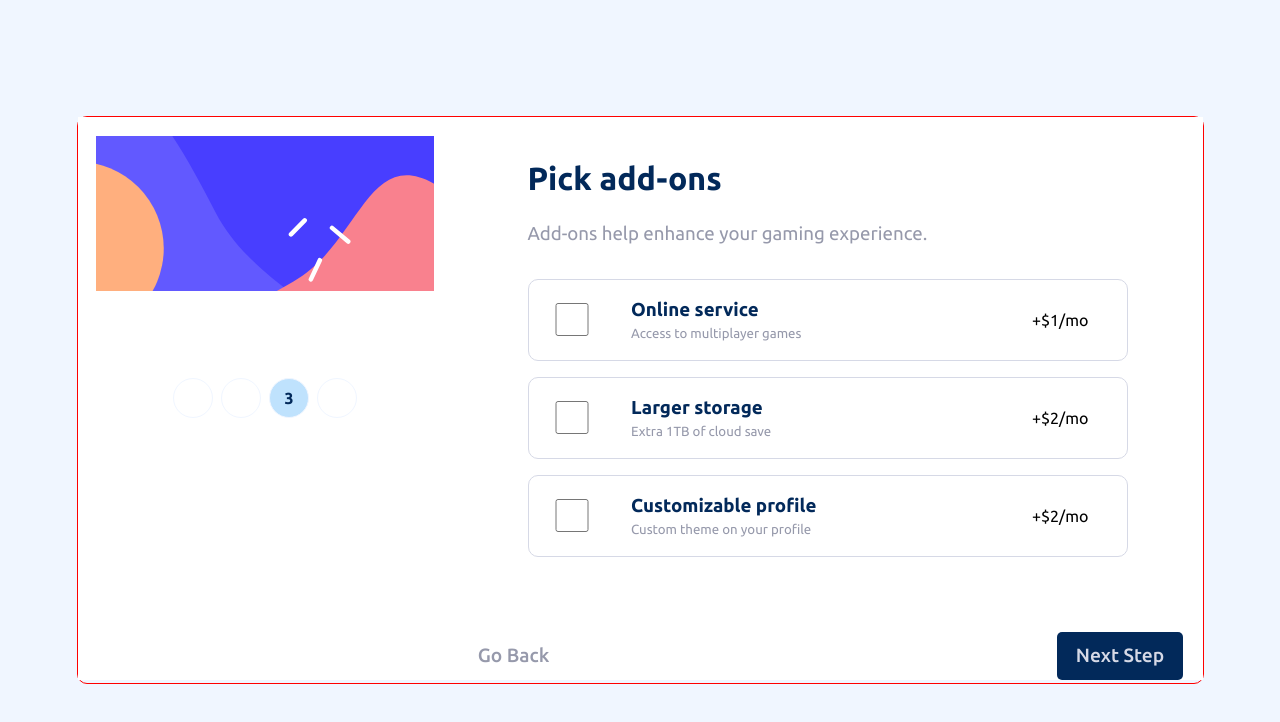
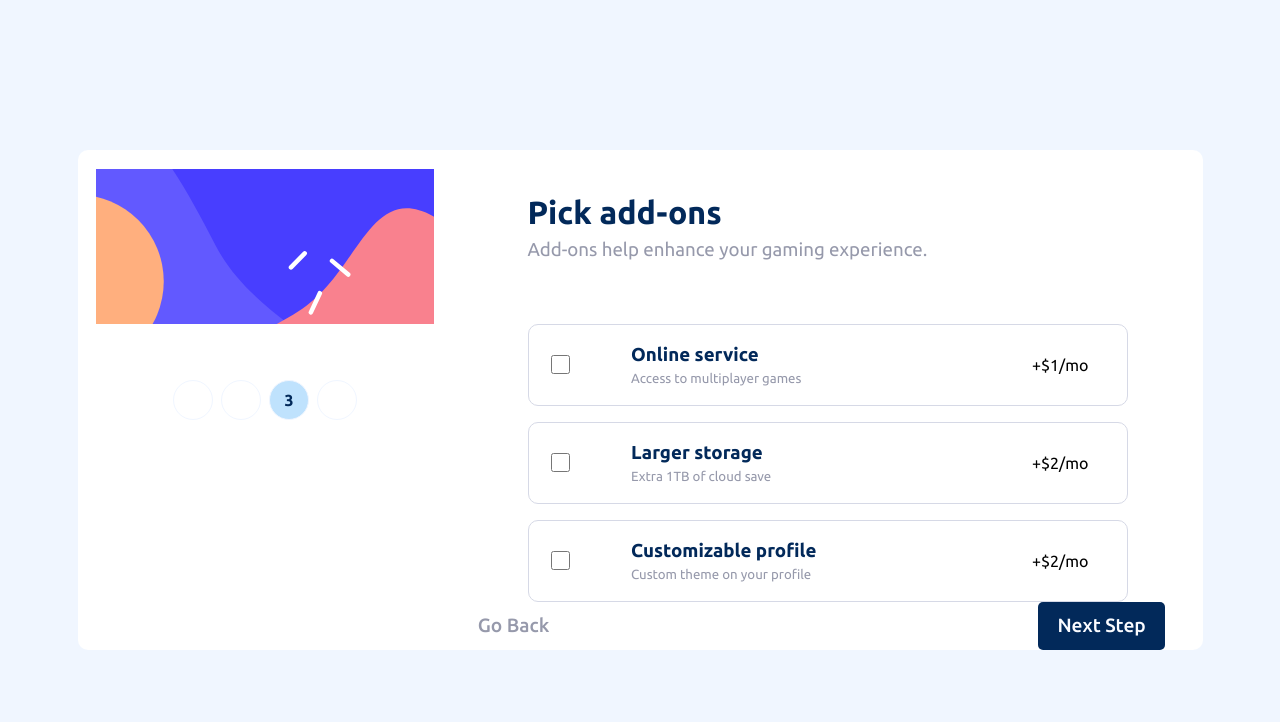
Before and after one commit to Achal-00/multi-step-form, a Next.js app: page /addOn in a window 1280 px wide. Shown: the top 722 px of the page. Built offline with nearby package versions, Linux system fonts and the light colour scheme.

Commit message:
version-1.1

```diff
--- a/app/addOn/page.jsx
+++ b/app/addOn/page.jsx
@@ -24,16 +24,20 @@ const page = () => {
       document.querySelector(".addon-one input").checked = true;
       document.querySelector(".addon-one").style.border =
         "thin solid var(--marine-blue)";
+      document.querySelector(".addon-one").style.background = "var(--magnolia)";
     }
     if (state.storage === true) {
       document.querySelector(".addon-two input").checked = true;
       document.querySelector(".addon-two").style.border =
         "thin solid var(--marine-blue)";
+      document.querySelector(".addon-two").style.background = "var(--magnolia)";
     }
     if (state.profile === true) {
       document.querySelector(".addon-three input").checked = true;
       document.querySelector(".addon-three").style.border =
         "thin solid var(--marine-blue)";
+      document.querySelector(".addon-three").style.background =
+        "var(--magnolia)";
     }
   }, []);
 
@@ -41,28 +45,35 @@ const page = () => {
     if (document.querySelector(".addon-one input").checked) {
       document.querySelector(".addon-one").style.border =
         "thin solid var(--marine-blue)";
+      document.querySelector(".addon-one").style.background = "var(--magnolia)";
       dispatch({ type: "CHANGE_SERVICE", payload: true });
     } else {
       document.querySelector(".addon-one").style.border =
         "thin solid var(--light-grey)";
+      document.querySelector(".addon-one").style.background = "var(--white)";
       dispatch({ type: "CHANGE_SERVICE", payload: false });
     }
     if (document.querySelector(".addon-two input").checked) {
       document.querySelector(".addon-two").style.border =
         "thin solid var(--marine-blue)";
+      document.querySelector(".addon-two").style.background = "var(--magnolia)";
       dispatch({ type: "CHANGE_STORAGE", payload: true });
     } else {
       document.querySelector(".addon-two").style.border =
         "thin solid var(--light-grey)";
+      document.querySelector(".addon-two").style.background = "var(--white)";
       dispatch({ type: "CHANGE_STORAGE", payload: false });
     }
     if (document.querySelector(".addon-three input").checked) {
       document.querySelector(".addon-three").style.border =
         "thin solid var(--marine-blue)";
+      document.querySelector(".addon-three").style.background =
+        "var(--magnolia)";
       dispatch({ type: "CHANGE_PROFILE", payload: true });
     } else {
       document.querySelector(".addon-three").style.border =
         "thin solid var(--light-grey)";
+      document.querySelector(".addon-three").style.background = "var(--white)";
       dispatch({ type: "CHANGE_PROFILE", payload: false });
     }
   }, [temp]);
--- a/app/placed/page.jsx
+++ b/app/placed/page.jsx
@@ -1,3 +1,4 @@
+"use client";
 import React from "react";
 
 const page = () => {
--- a/components/Footer.jsx
+++ b/components/Footer.jsx
@@ -5,34 +5,93 @@ import { useContext, useEffect } from "react";
 
 const Footer = () => {
   const router = useRouter();
+  const width = screen.width;
   const { state, dispatch } = useContext(store);
   const currentPage = usePathname();
 
   useEffect(() => {
-    if (currentPage === "/") {
+    switch (currentPage) {
+      case "/":
         document.querySelector(".back-button").style.visibility = "hidden";
-    } else {
+        document.querySelector(".next-button button").textContent = "Next Step";
+        document.querySelector(".next-button button").style.background =
+          "var(--marine-blue)";
+        break;
+      case "/plan":
         document.querySelector(".back-button").style.visibility = "visible";
-    }
-    if (currentPage === "/final") {
+        document.querySelector(".next-button button").textContent = "Next Step";
+        document.querySelector(".next-button button").style.background =
+          "var(--marine-blue)";
+        break;
+      case "/addOn":
+        document.querySelector(".next-button button").textContent = "Next Step";
+        document.querySelector(".next-button button").style.background =
+          "var(--marine-blue)";
+        break;
+      case "/final":
         document.querySelector(".next-button button").textContent = "Confirm";
         document.querySelector(".next-button button").style.background =
           "var(--purplish-blue)";
-    } else {
-      document.querySelector(".next-button button").textContent = "Next Step";
-      document.querySelector(".next-button button").style.background =
-        "var(--marine-blue)";
-    }
-    if (currentPage === "/placed") {
-      document.querySelector(".footer").style.background = "var(--magnolia)";
+        break;
+      case "/placed":
+        if (width < 1200) {
+          document.querySelector(".footer").style.background =
+            "var(--magnolia)";
           document.querySelector(".back-button").style.display = "none";
           document.querySelector(".next-button").style.display = "none";
         } else {
-      document.querySelector(".footer").style.background = "var(--white)";
-      document.querySelector(".back-button").style.display = "block";
-      document.querySelector(".next-button").style.display = "block";
+          document.querySelector(".back-button").style.display = "none";
+          document.querySelector(".next-button").style.display = "none";
         }
+        break;
+      default:
+        break;
+    }
+    // if (currentPage === "/") {
+    //   document.querySelector(".back-button").style.visibility = "hidden";
+    // } else {
+    //   document.querySelector(".back-button").style.visibility = "visible";
+    // }
+    // if (currentPage === "/final") {
+    //   document.querySelector(".next-button button").textContent = "Confirm";
+    //   document.querySelector(".next-button button").style.background =
+    //     "var(--purplish-blue)";
+    // } else {
+    //   document.querySelector(".next-button button").textContent = "Next Step";
+    //   document.querySelector(".next-button button").style.background =
+    //     "var(--marine-blue)";
+    // }
+    // if (currentPage === "/placed") {
+    //   document.querySelector(".footer").style.background = "var(--magnolia)";
+    //   document.querySelector(".back-button").style.display = "none";
+    //   document.querySelector(".next-button").style.display = "none";
+    // } else {
+    //   document.querySelector(".footer").style.background = "var(--white)";
+    //   document.querySelector(".back-button").style.display = "block";
+    //   document.querySelector(".next-button").style.display = "block";
+    // }
+    // if (currentPage === "/placed") {
+    //   if (width < 1200) {
+    //     document.querySelector(".footer").style.background = "var(--magnolia)";
+    //     document.querySelector(".back-button").style.display = "none";
+    //     document.querySelector(".next-button").style.display = "none";
+    //   } else {
+    //     document.querySelector(".footer").style.background = "var(--white)";
+    //   }
+    // } else {
+    //   document.querySelector(".footer").style.background = "var(--white)";
+    // }
   }, [currentPage]);
+
+  // if (currentPage === "/placed") {
+  //   if (width < 1200) {
+  //     document.querySelector(".footer").style.background = "var(--magnolia)";
+  //     document.querySelector(".back-button").style.display = "none";
+  //     document.querySelector(".next-button").style.display = "none";
+  //   } else {
+  //     document.querySelector(".footer").style.background = "var(--magnolia)";
+  //   }
+  // }
 
   useEffect(() => {
     if (state.name !== "" && state.email !== "" && state.number !== "") {
--- a/styles/globals.css
+++ b/styles/globals.css
@@ -122,7 +122,7 @@ p, h1, h2, h3, h4, h5, h6 {
 .next-button button {
     background: var(--marine-blue);
     border: none;
-    color: var(--light-grey);
+    color: var(--alabaster);
     padding: 0.5em 1em;
     border-radius: 5px;
     font-weight: 500;
@@ -175,7 +175,7 @@ p, h1, h2, h3, h4, h5, h6 {
 
 .input-fields input {
     height: 50px;
-    border: thin solid var(--cool-grey);
+    border: thin solid var(--light-grey);
     border-radius: 5px;
     padding-left: 1em;
     color: var(--marine-blue);
@@ -349,6 +349,7 @@ p, h1, h2, h3, h4, h5, h6 {
 .arcade-detail div h4 {
     color: var(--cool-grey);
     font-weight: 500;
+    text-decoration: underline;
 }
 
 .arcade-detail h4 {
@@ -394,10 +395,48 @@ p, h1, h2, h3, h4, h5, h6 {
     text-align: center;
 }
 
+.loadingPage {
+    background: var(--white);
+    display: grid;
+    align-content: center;
+    justify-items: center;
+}
+
+.loader {
+    border: 4px solid rgba(0, 0, 0, .1);
+    border-left-color: transparent;
+    width: 36px;
+    height: 36px;
+    border-radius: 50%;
+    animation: spin89345 1s linear infinite;
+  }
+
+@keyframes spin89345 {
+    0% {
+      transform: rotate(0deg);
+    }
+
+    100% {
+      transform: rotate(360deg);
+    }
+  }
+
 
 /* For landscape phones */
 
-@media (width >= 35em) and (height <= 27em) and (orientation: landscape) {}
+@media (width >= 35em) and (height <= 27em) and (orientation: landscape) {
+    .container {
+        grid-template-rows: repeat(6, 1fr);
+    }
+
+    .home {
+        grid-row: 2 / 6;
+    }
+
+    .footer {
+        grid-row: 6 / 7;
+    }
+}
 
 
 /* For portrait tablets */
@@ -424,12 +463,11 @@ p, h1, h2, h3, h4, h5, h6 {
 
     .container {
         grid-template-columns: 1fr 2fr;
-        grid-template-rows: 1fr 0.1fr;
-        /* width: 70%; */
-        border: 1px solid red;
+        /* grid-template-rows: 1fr 0.1fr; */
+        grid-template-rows: auto;
+        /* width: 60%; */
         /* height: 70dvh; */
         min-height: 10dvh;
-        border-radius: 10px;
     }
 
     .header {
@@ -440,6 +478,7 @@ p, h1, h2, h3, h4, h5, h6 {
         grid-template-columns: 1fr;
         grid-template-rows: 1fr;
         padding: 5%;
+        border-radius: 10px 0 0 10px;
     }
 
     .desktop-header-image-holder {
@@ -488,7 +527,7 @@ p, h1, h2, h3, h4, h5, h6 {
         grid-column: 2 / 3;
         grid-row: 1 / 2;
         margin-left: 1em;
-        color: var(--cool-grey);
+        color: var(--light-grey);
     }
 
     .step-1 h4 {
@@ -504,13 +543,85 @@ p, h1, h2, h3, h4, h5, h6 {
         grid-column: 2 / 3;
         grid-row: 1 / 2;
         background-color: var(--white);
+        border-top-right-radius: 10px;
     }
 
     .footer {
         grid-column: 2 / 3;
         grid-row: 2 / 3;
+        padding-right: 5%;
+        border-bottom-right-radius: 10px;
+        background-color: var(--white);
     }
 
+    .wrapper {
+        padding-bottom: 0%;
+    }
+
+    .heading-info h3 {
+        padding: 0;
+    }
+
+    .input-fields input:hover {
+        border: thin solid var(--marine-blue);
+    }
+
+    .next-button button:hover {
+        opacity: 0.9;
+        cursor: pointer;
+    }
+
+    .back-button button:hover {
+        color: var(--marine-blue);
+        cursor: pointer;
+    }
+
+    .page-two-content {
+        padding-top: 10%;
+        grid-template-columns: 1fr 1fr 1fr;
+    }
+
+    .option-1, .option-2, .option-3 {
+        grid-template-columns: 1fr;
+        padding: 1em;
+        gap: 2em;
+    }
+
+    .option-1:hover, .option-2:hover, .option-3:hover {
+        cursor: pointer;
+        border: thin solid var(--marine-blue);
+    }
+
+    .option-selector {
+        grid-column: 1 / 4;
+    }
+
+    .page-three-content {
+        padding-top: 10%;
+    }
+
+    .addon-input-container input {
+        width: 40%;
+        height: 40%;
+    }
+
+    .addon-input-container input:hover {
+        cursor: pointer;
+    }
+
+    .arcade-detail div h4:hover {
+        color: var(--purplish-blue);
+        cursor: pointer;
+    }
+
+    .page-placed-content {
+        padding: 0%;
+        padding-top: 20%;
+    }
+
+    .page-placed-content h4 {
+        max-width: 30dvw;
+    }
 
 }
 
```
Also changed, not shown: app/loading.jsx (+7 -5 lines). Lines whose indentation alone changed are shown as unchanged.
